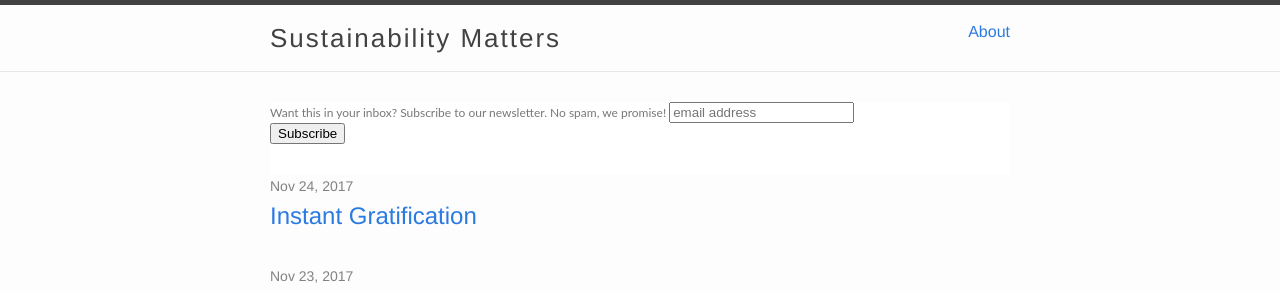
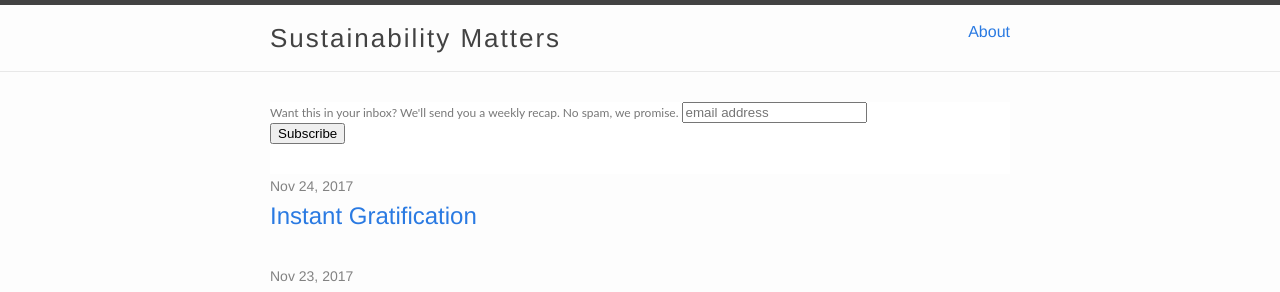
Before and after one commit to Sparkleleuk/Sustainability_Matters, a Jekyll site: the page built from index.md, in a window 1280 px wide. Shown: the top 292 px of the page. Built offline with Jekyll 4.4.1, drawn with Linux system fonts in a browser that asks for light colours; comment, search, counter and statistics services are not loaded.

Commit message:
fix subscribe msg

```diff
--- a/_layouts/home.html
+++ b/_layouts/home.html
@@ -17,7 +17,7 @@ layout: default
 <div id="mc_embed_signup">
 <form action="https://sustainabilitymatters.us17.list-manage.com/subscribe/post?u=ea53f950ef578b1b73a371e59&amp;id=820f1a706b" method="post" id="mc-embedded-subscribe-form" name="mc-embedded-subscribe-form" class="validate" target="_blank" novalidate>
     <div id="mc_embed_signup_scroll">
-	<label for="mce-EMAIL">Want this in your inbox? Subscribe to our newsletter. No spam, we promise! </label>
+	<label for="mce-EMAIL">Want this in your inbox? We'll send you a weekly recap. No spam, we promise. </label>
 	<input type="email" value="" name="EMAIL" class="email" id="mce-EMAIL" placeholder="email address" required>
     <!-- real people should not fill this in and expect good things - do not remove this or risk form bot signups-->
     <div style="position: absolute; left: -5000px;" aria-hidden="true"><input type="text" name="b_ea53f950ef578b1b73a371e59_820f1a706b" tabindex="-1" value=""></div>
```
